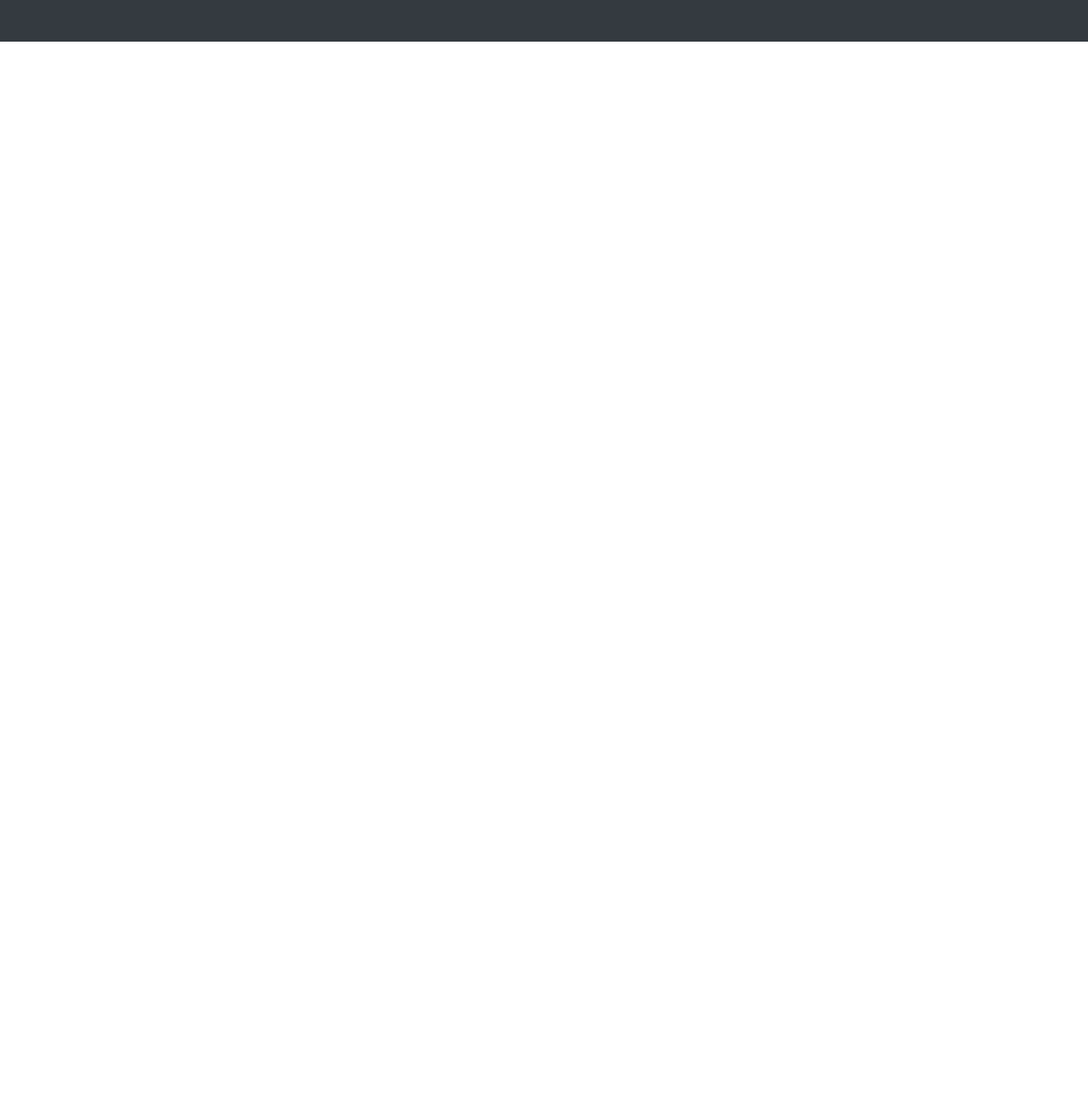
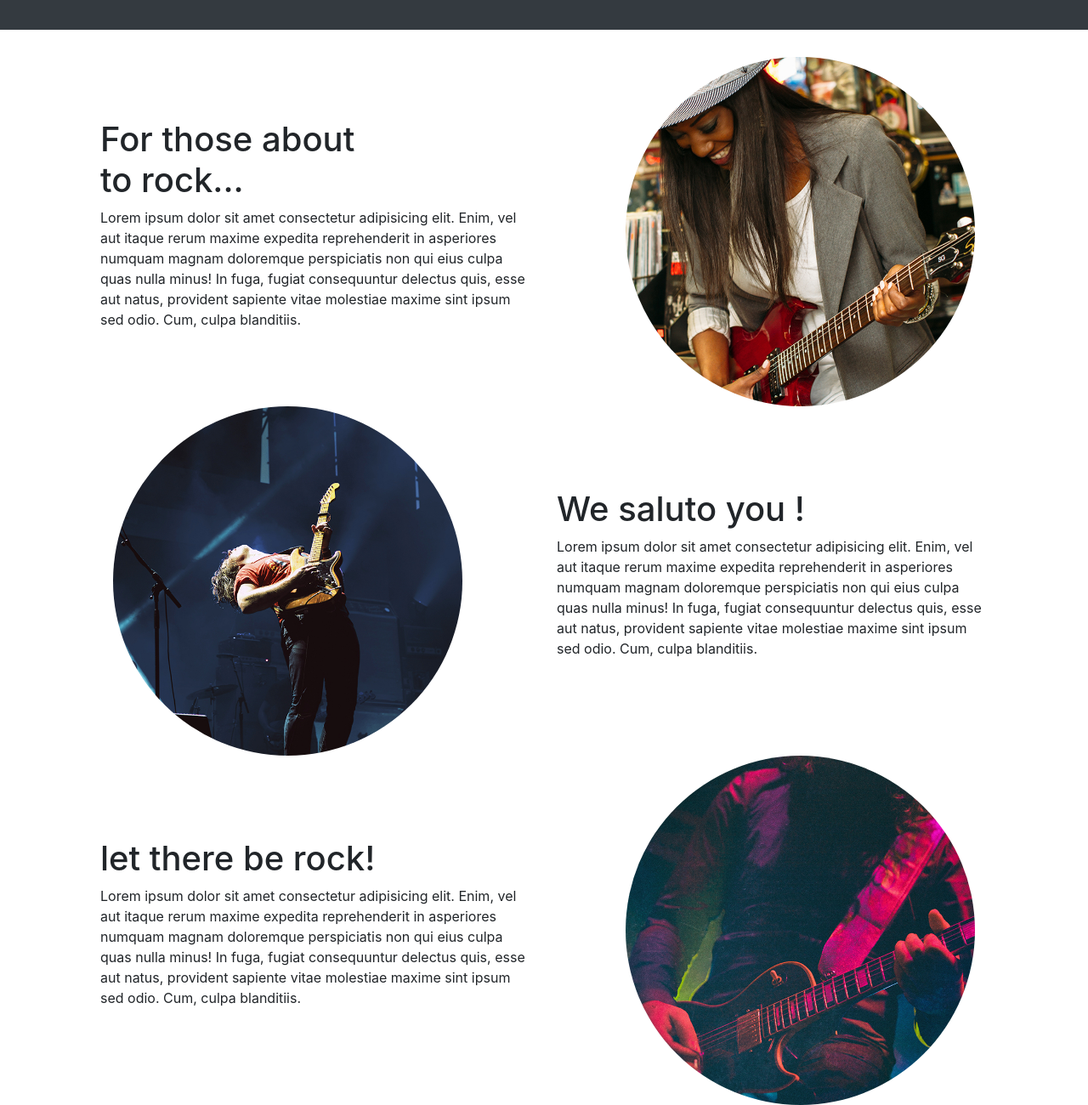
Before and after one commit to RenNatchez/-html-bootstrap-startbootstrap, a website: page index.html in a window 1280 px wide. Shown: the part 475-1775 px from the top of the page at 85% size. Before the commit the page ends 800 px from the top, so only its background shows below. Drawn offline with nearby package versions, Linux system fonts and the light colour scheme.

Commit message:
fin section

```diff
--- a/index.html
+++ b/index.html
@@ -28,9 +28,10 @@
                 <div class="container">
                     <div class="row">
                         <div class="col-12 d-flex justify-content-center flex-column align-items-center mt-5 mb-5">
-                            <h1>One Page Wonder</h1>
-                            <h2>Will Rock Your Socks OFf</h2>
-                            <button type="button" class=" btn btn-primary rounded-pill pt-3 pb-3 pl-5 pr-5 mt-5 mb-5">LEARN MORE</button>
+                            <h2>One Page Wonder</h2>
+                            <h3>Will Rock Your Socks OFf</h3>
+                            <button type="button"
+                                class=" btn btn-primary rounded-pill pt-3 pb-3 pl-5 pr-5 mt-5 mb-5">LEARN MORE</button>
                         </div>
                     </div>
                 </div>
@@ -41,6 +42,53 @@
             </div>
     </header>
 
+    <!-- section  -->
+    <section>
+        <div class="container">
+            <div class="row ">
+                <div class="col-sm col-6 d-flex justify-content-center flex-column px-5">
+                    <h1> For those about <br> to rock...</h1>
+                    <p>Lorem ipsum dolor sit amet consectetur adipisicing elit. Enim, vel aut itaque rerum maxime
+                        expedita reprehenderit in asperiores numquam magnam doloremque perspiciatis non qui eius culpa
+                        quas nulla minus! In fuga, fugiat consequuntur delectus quis, esse aut natus, provident sapiente
+                        vitae molestiae maxime sint ipsum sed odio. Cum, culpa blanditiis.</p>
+                </div>
+                <div class="col-sm col-6">
+                    <img src="./public/img/01.jpg" alt="" class="px-5 rounded-circle img-fluid max-width: 10%">
+                </div>
+            </div>
+        </div>
+        <div class="container">
+            <div class="row ">
+                <div class="col-sm col-6">
+                    <img src="./public/img/02.jpg" alt="" class="px-5 rounded-circle img-fluid max-width: 10%">
+                </div>
+                <div class="col-sm col-6 d-flex justify-content-center flex-column px-5">
+                    <h1>We saluto you !</h1>
+                    <p>Lorem ipsum dolor sit amet consectetur adipisicing elit. Enim, vel aut itaque rerum maxime
+                        expedita reprehenderit in asperiores numquam magnam doloremque perspiciatis non qui eius culpa
+                        quas nulla minus! In fuga, fugiat consequuntur delectus quis, esse aut natus, provident sapiente
+                        vitae molestiae maxime sint ipsum sed odio. Cum, culpa blanditiis.</p>
+                </div>
+            </div>
+        </div>
+        <div class="container">
+            <div class="row ">
+                <div class="col-sm col-6 d-flex justify-content-center flex-column px-5">
+                    <h1>let there be rock!</h1>
+                    <p>Lorem ipsum dolor sit amet consectetur adipisicing elit. Enim, vel aut itaque rerum maxime
+                        expedita reprehenderit in asperiores numquam magnam doloremque perspiciatis non qui eius culpa
+                        quas nulla minus! In fuga, fugiat consequuntur delectus quis, esse aut natus, provident sapiente
+                        vitae molestiae maxime sint ipsum sed odio. Cum, culpa blanditiis.</p>
+                </div>
+                <div class="col-sm col-6">
+                    <img src="./public/img/03.jpg" alt="" class="px-5 rounded-circle img-fluid max-width: 10%">
+                </div>
+            </div>
+        </div>
+
+
+    </section>
 
 
 
```
Lines whose indentation alone changed are shown as unchanged.
